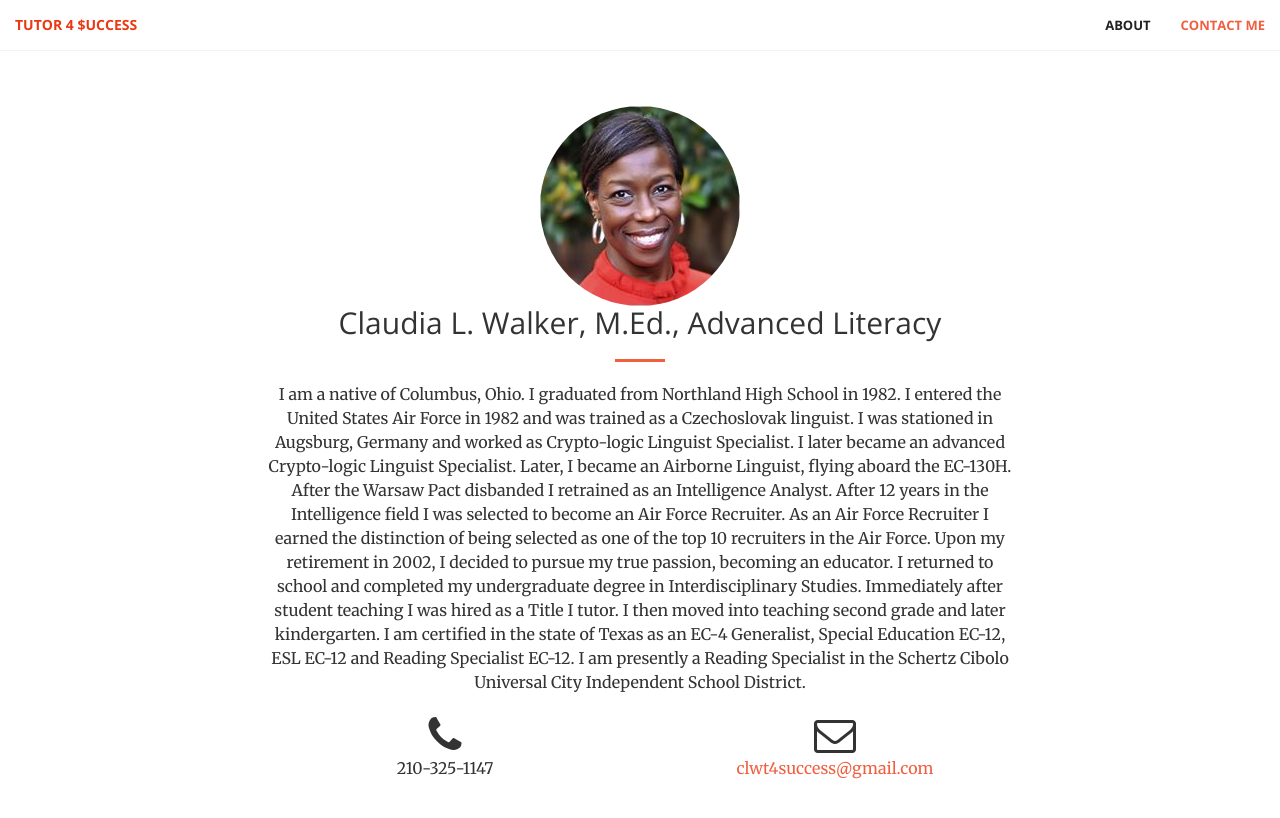
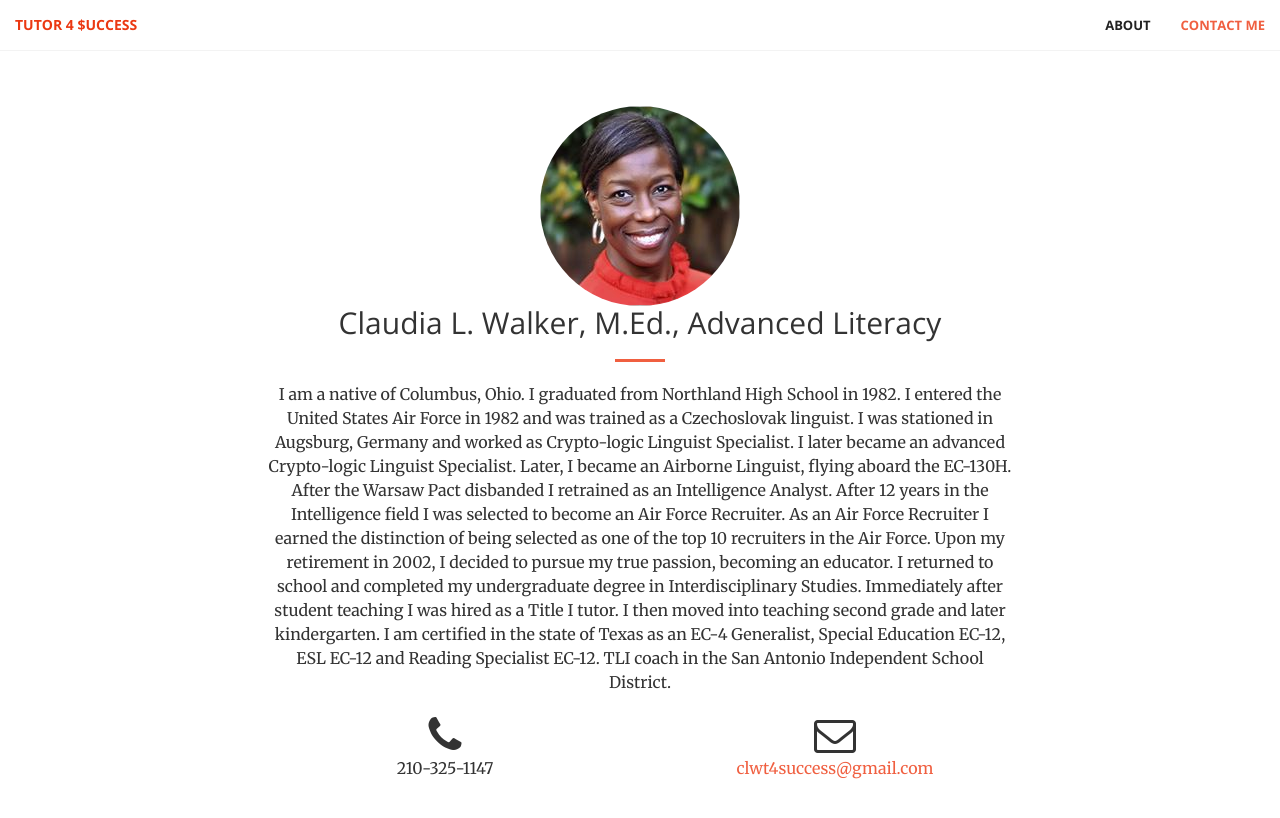
Before and after one commit to clwt4success/T4S, a Jekyll site: the page built from index.html, in a window 1280 px wide and 900 px high, scrolled down 2586 px. Shown: the top 818 px of the window. Built offline with Jekyll 4.4.1, drawn with Linux system fonts in a browser that asks for light colours.

Commit message:
Update default.html
change to job title

```diff
--- a/_layouts/default.html
+++ b/_layouts/default.html
@@ -142,8 +142,7 @@ Most of us were never taught to study.  Even when we were, it was by someone who
           <img class="img-circle"  width="200" height="200">
                     <h2 class="section-heading">Claudia L. Walker, M.Ed., Advanced Literacy</h2>
                     <hr class="primary">
-                    <p>I am a native of Columbus, Ohio. I graduated from Northland High School in 1982. I entered the United States Air Force in 1982 and was trained as a Czechoslovak linguist. I was stationed in Augsburg, Germany and worked as Crypto-logic Linguist Specialist. I later became an advanced Crypto-logic Linguist Specialist. Later, I became an Airborne Linguist, flying aboard the EC-130H. After the Warsaw Pact disbanded I retrained as an Intelligence Analyst. After 12 years in the Intelligence field I was selected to become an Air Force Recruiter. As an Air Force Recruiter I earned the distinction of being selected as one of the top 10 recruiters in the Air Force. Upon my retirement in 2002, I decided to pursue my true passion, becoming an educator. I returned to school and completed my undergraduate degree in Interdisciplinary Studies. Immediately after student teaching I was hired as a Title I tutor.  I then moved into teaching second grade and later kindergarten. I am certified in the state of Texas as an EC-4 Generalist, Special Education EC-12, ESL EC-12 and Reading Specialist EC-12. I am presently a Reading Specialist in the Schertz Cibolo Universal City Independent School District.</p>
-                </div>
+<p>I am a native of Columbus, Ohio. I graduated from Northland High School in 1982. I entered the United States Air Force in 1982 and was trained as a Czechoslovak linguist. I was stationed in Augsburg, Germany and worked as Crypto-logic Linguist Specialist. I later became an advanced Crypto-logic Linguist Specialist. Later, I became an Airborne Linguist, flying aboard the EC-130H. After the Warsaw Pact disbanded I retrained as an Intelligence Analyst. After 12 years in the Intelligence field I was selected to become an Air Force Recruiter. As an Air Force Recruiter I earned the distinction of being selected as one of the top 10 recruiters in the Air Force. Upon my retirement in 2002, I decided to pursue my true passion, becoming an educator. I returned to school and completed my undergraduate degree in Interdisciplinary Studies. Immediately after student teaching I was hired as a Title I tutor. I then moved into teaching second grade and later kindergarten. I am certified in the state of Texas as an EC-4 Generalist, Special Education EC-12, ESL EC-12 and Reading Specialist EC-12. TLI coach in the San Antonio Independent School District.</p>                </div>
                 <div class="col-lg-4 col-lg-offset-2 text-center">
                     <i class="fa fa-phone fa-3x wow bounceIn"></i>
                     <p> 210-325-1147 </p>
```
